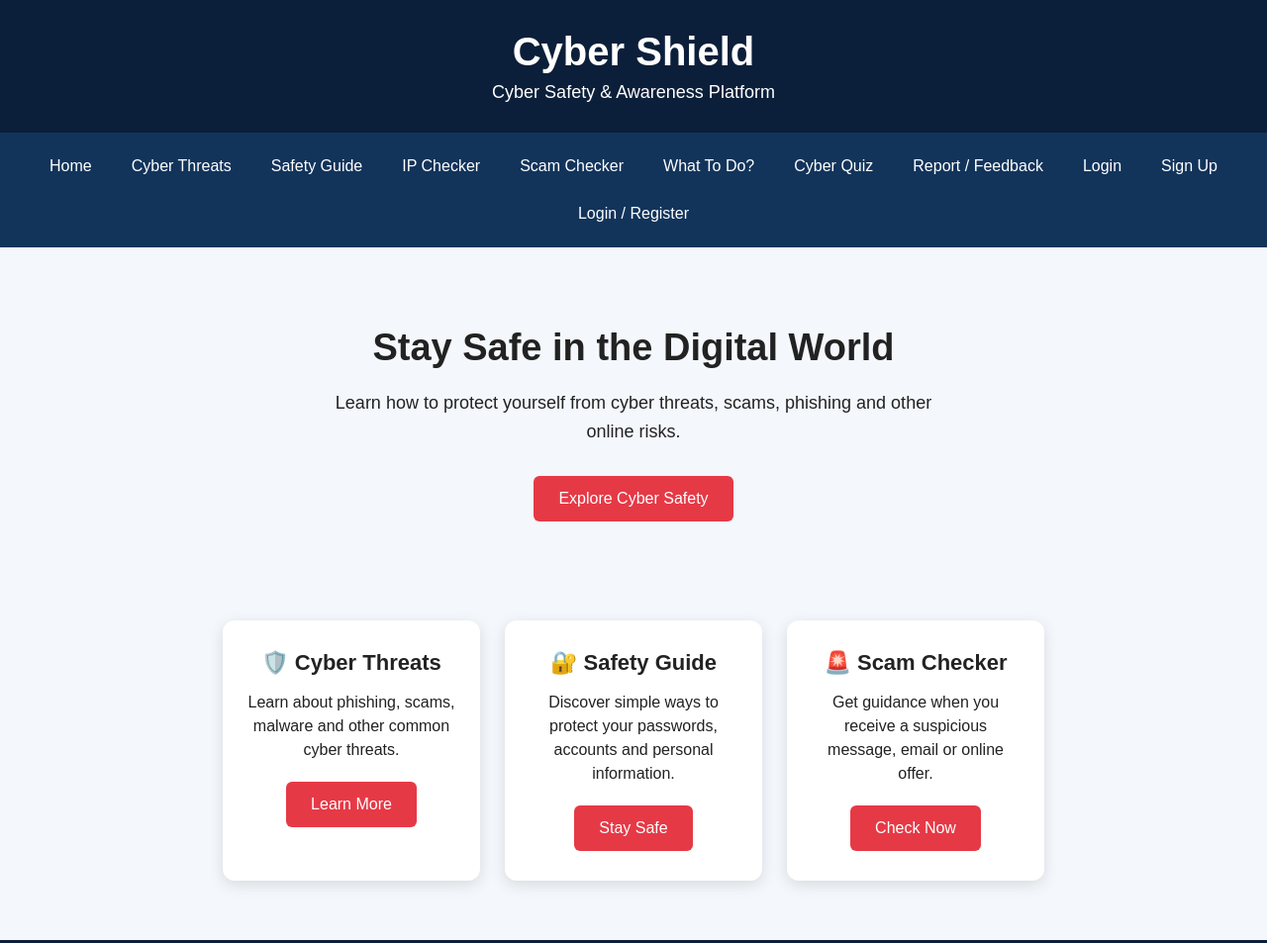
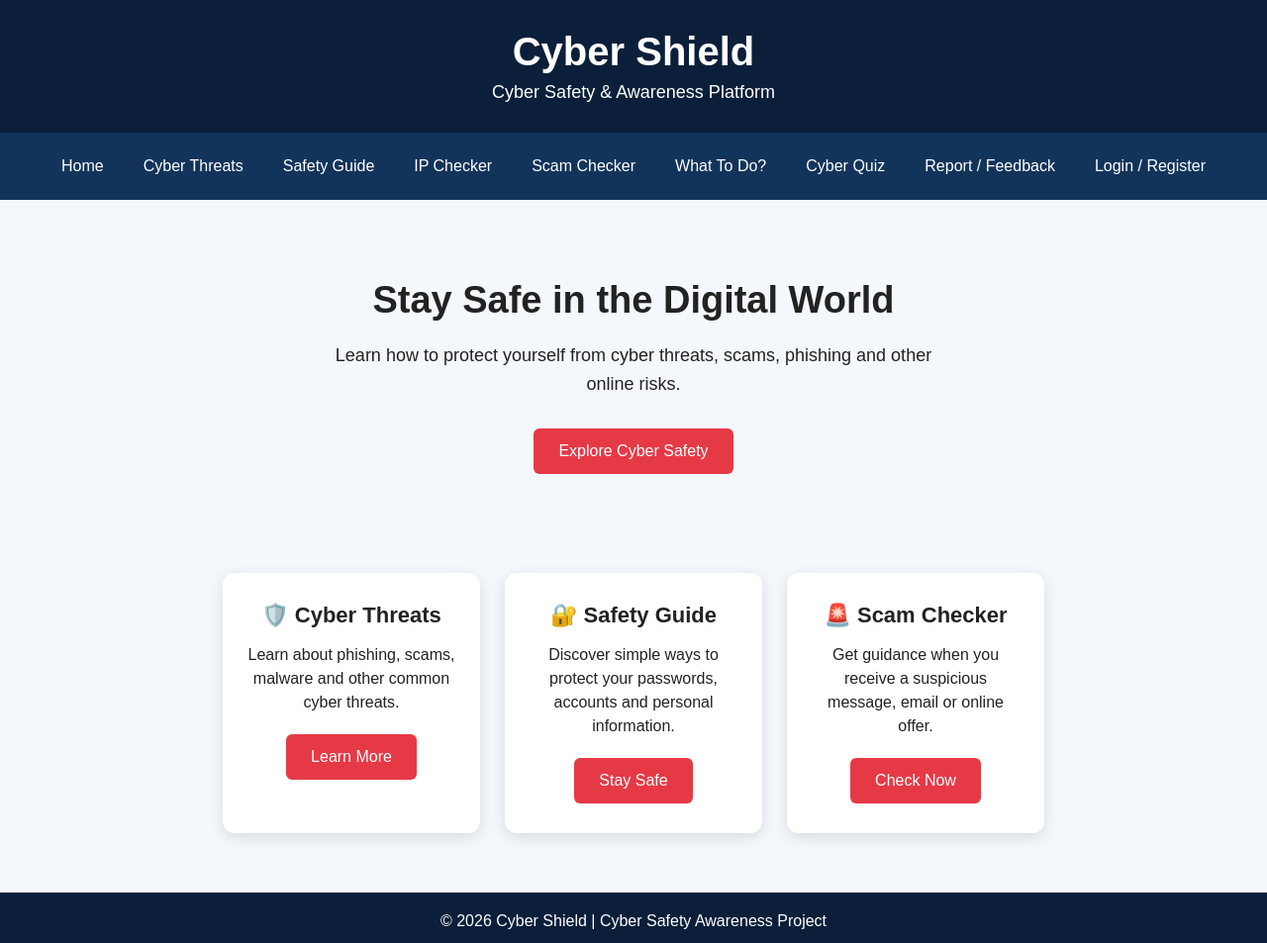
Before and after one commit to KhushiGupta-1212/cyber-shield-Copy, a plain HTML site: page index.html in a window 1280 px wide. Shown: the top 953 px of the page at 99% size. Drawn offline with Linux system fonts and the light colour scheme; no server answers.

Commit message:
Add files via upload

```diff
--- a/index.html
+++ b/index.html
@@ -29,8 +29,6 @@
     <a href="what-to-do.html">What To Do?</a>
     <a href="cyber-quiz.html">Cyber Quiz</a>
     <a href="report-feedback.html">Report / Feedback</a>
-    <a href="login.html">Login</a>
-    <a href="signup.html">Sign Up</a>
     <a href="login-register.html">Login / Register</a>
 </nav>
 
```
